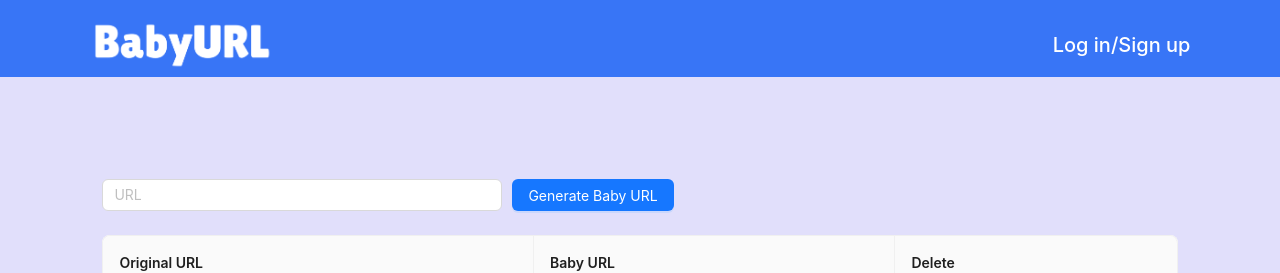
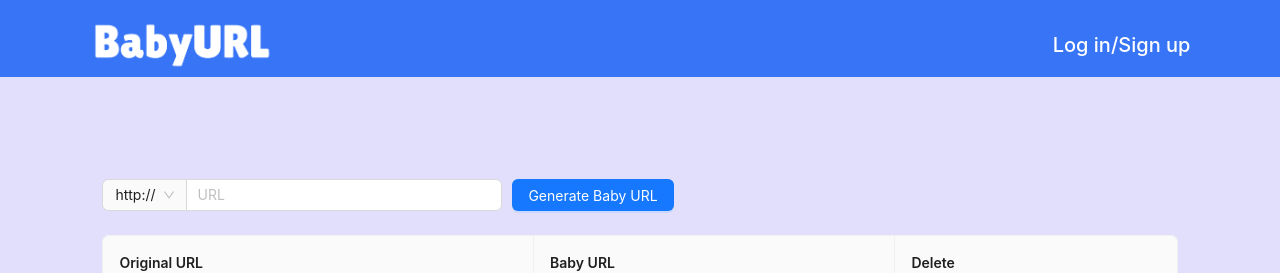
Before and after one commit to SongYunTan/url-shortener, a React (Create React App) app in the folder frontend/: page / in a window 1280 px wide. Shown: the top 273 px of the page. Built offline with nearby package versions, Linux system fonts and the light colour scheme.

Commit message:
Minor CSS changes and refactoring

```diff
--- /dev/null
+++ b/frontend/src/components/URLForm/URLForm.css
@@ -0,0 +1,3 @@
+.ant-input-group .ant-input-group-addon {
+  background-color: #fafafa;
+}
--- a/frontend/src/components/URLForm.js
+++ b/frontend/src/components/URLForm/URLForm.js
@@ -1,7 +1,10 @@
 import React, { useState } from 'react';
-import { Row, Button, Input, Form } from 'antd';
-import DeleteIcon from './DeleteIcon';
+import { Row, Button, Input, Form, Select } from 'antd';
+import DeleteIcon from '../DeleteIcon/DeleteIcon';
 import axios from 'axios';
+import './URLForm.css';
+
+const host = window.location.host + '/';
 
 const URLForm = ({ data, setData }) => {
   const [shortenedURL, setShortenedURL] = useState('');
@@ -26,12 +29,13 @@ const URLForm = ({ data, setData }) => {
           console.log(JSON.stringify(response.data, null, 4));
           setShortenedURL(response.data['shortenedURL']);
           if (response.data['exists'] === false) {
+            const link = 'http://' + host + response.data['shortenedURL'];
             setData([
               ...data,
               {
                 key: response.data['id'],
                 originalURL: originalURL,
-                babyURL: response.data['shortenedURL'],
+                babyURL: <a href={link}>{link}</a>,
                 delete: (
                   <DeleteIcon
                     urlID={response.data['id']}
@@ -48,6 +52,14 @@ const URLForm = ({ data, setData }) => {
     }
   };
 
+  const { Option } = Select;
+  const selectBefore = (
+    <Select defaultValue="http://">
+      <Option value="http://">http://</Option>
+      <Option value="https://">https://</Option>
+    </Select>
+  );
+
   return (
     <Form name="basic" onFinish={handleGenerateURL} className="shortenURL-form">
       <Row>
@@ -55,7 +67,12 @@ const URLForm = ({ data, setData }) => {
           name="originalURL"
           rules={[{ required: true, message: 'Please input URL!' }]}
         >
-          <Input placeholder="URL" type="text" className="shortenURL-input" />
+          <Input
+            placeholder="URL"
+            type="text"
+            addonBefore={selectBefore}
+            className="shortenURL-input"
+          />
         </Form.Item>
 
         <Button type="primary" htmlType="submit">
@@ -64,7 +81,12 @@ const URLForm = ({ data, setData }) => {
       </Row>
       <Row>
         {shortenedURL !== '' && (
-          <p>Your new URL is {window.location.host + '/' + shortenedURL}</p>
+          <p>
+            Your new URL is{' '}
+            <a href={'http://' + host + shortenedURL}>
+              {'http://' + host + shortenedURL}
+            </a>
+          </p>
         )}
       </Row>
     </Form>
--- a/frontend/src/components/URLTable.js
+++ b/frontend/src/components/URLTable/URLTable.js
@@ -1,6 +1,6 @@
 import React, { useEffect } from 'react';
 import { Table } from 'antd';
-import DeleteIcon from './DeleteIcon';
+import DeleteIcon from '../DeleteIcon/DeleteIcon';
 import axios from 'axios';
 
 const columns = [
@@ -45,10 +45,11 @@ const URLTable = ({ data, setData }) => {
           console.log(JSON.stringify(response.data, null, 4));
           setData(
             response.data['urls'].map((url) => {
+              const link = 'http://' + host + url['shortenedURL'];
               return {
                 key: url['id'],
                 originalURL: url['originalURL'],
-                babyURL: host + url['shortenedURL'],
+                babyURL: <a href={link}>{link}</a>,
                 delete: (
                   <DeleteIcon urlID={url['id']} data={data} setData={setData} />
                 ),
@@ -61,7 +62,16 @@ const URLTable = ({ data, setData }) => {
     }
   };
 
-  return <Table dataSource={data} columns={columns} bordered />;
+  return (
+    <Table
+      dataSource={data}
+      columns={columns}
+      pagination={{
+        pageSize: 5,
+      }}
+      bordered
+    />
+  );
 };
 
 export default URLTable;
--- a/frontend/src/pages/Login/Login.js
+++ b/frontend/src/pages/Login/Login.js
@@ -87,7 +87,7 @@ const Login = () => {
           >
             LOG IN
           </Button>
-          New to BabyURL?
+          New to BabyURL?{' '}
           <Link id="signupLink" to="/signup">
             Sign Up
           </Link>
--- a/frontend/src/pages/OriginalURL/OriginalURL.css
+++ b/frontend/src/pages/OriginalURL/OriginalURL.css
@@ -8,3 +8,7 @@
   max-height: 20%;
   margin-bottom: 1%;
 }
+
+.originalURL-text {
+  line-height: 2;
+}
--- a/frontend/src/pages/OriginalURL/OriginalURL.js
+++ b/frontend/src/pages/OriginalURL/OriginalURL.js
@@ -39,11 +39,11 @@ const OriginalURL = () => {
     <div className="originalURL">
       <img src="/logo-black.png" className="originalURL-logo" />
       {err !== '' && (
-        <h2>
-          {host + shortenedURL} is not a valid Baby URL.
-          <br></br>
+        <div className="originalURL-text">
+          <b>{'http://' + host + shortenedURL}</b> is not a valid Baby URL.
+          <br />
           Proceed <a href="/">here</a> to generate your Baby URL now!
-        </h2>
+        </div>
       )}
     </div>
   );
--- a/frontend/src/pages/ShortenURL/ShortenURL.js
+++ b/frontend/src/pages/ShortenURL/ShortenURL.js
@@ -1,6 +1,6 @@
 import React, { useState } from 'react';
-import URLTable from '../../components/URLTable';
-import URLForm from '../../components/URLForm';
+import URLTable from '../../components/URLTable/URLTable';
+import URLForm from '../../components/URLForm/URLForm';
 import NavBar from '../../components/NavBar/NavBar';
 import './ShortenURL.css';
 
```
Also changed, not shown: frontend/src/components/DeleteIcon/DeleteIcon.js (renamed from frontend/src/components/DeleteIcon.js).
